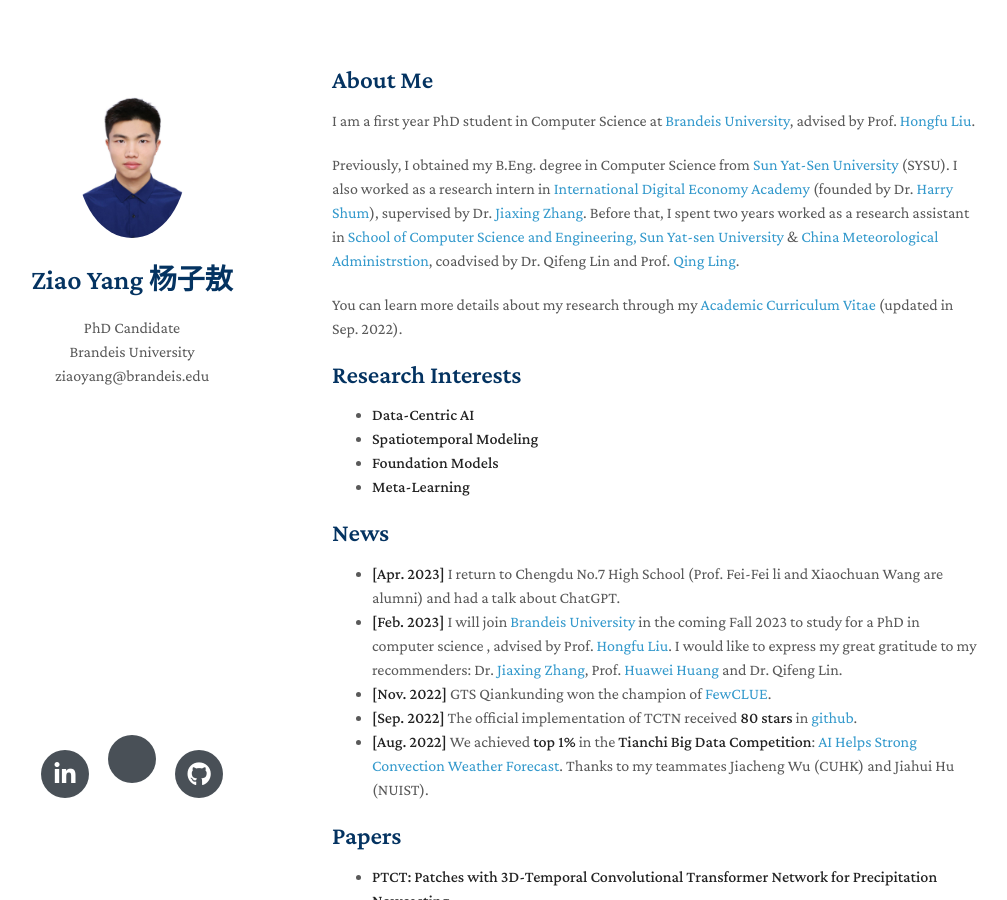
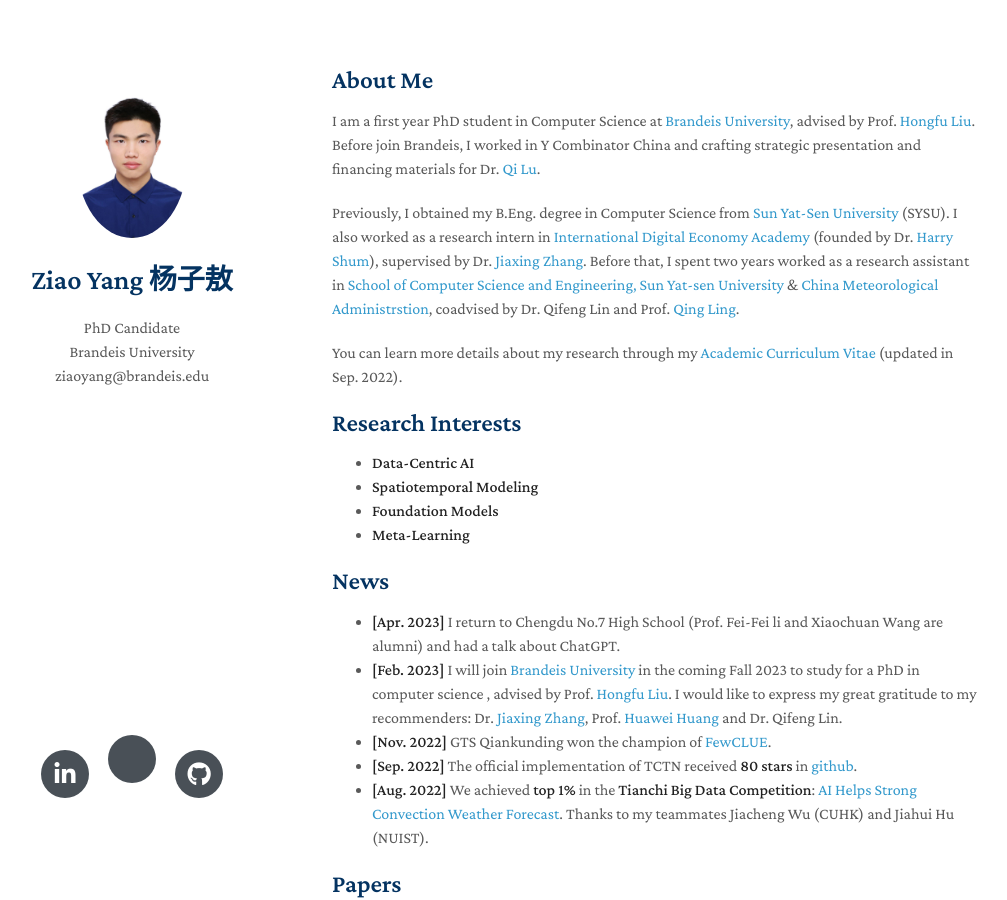
Before and after one commit to yangziao56/homepage, a Jekyll site: the page built from index.md, in a window 1280 px wide and 900 px high. Shown: the whole window, without its empty margins (138-1145 px from the left). Built offline with Jekyll 4.4.1, drawn with Linux system fonts in a browser that asks for light colours; nearby versions of some CDN libraries; a style sheet for code colours, icons or effects is not loaded; our own code applies the rules of GitHub Pages for plain Markdown files.

Commit message:
Update index.md
Signed-off-by: Ziao Yang <70676524+yangziao56@users.noreply.github.com>

```diff
--- a/index.md
+++ b/index.md
@@ -3,7 +3,7 @@
 ---
 
 ## About Me
-I am a first year PhD student in Computer Science at [Brandeis University](https://www.brandeis.edu), advised by Prof. [Hongfu Liu](https://hongfuliu.com).
+I am a first year PhD student in Computer Science at [Brandeis University](https://www.brandeis.edu), advised by Prof. [Hongfu Liu](https://hongfuliu.com). Before join Brandeis, I worked in Y Combinator China and crafting strategic presentation and financing materials for Dr. [Qi Lu](https://en.wikipedia.org/wiki/Qi_Lu_(computer_scientist)).
 
 Previously, I obtained my B.Eng. degree in Computer Science from [Sun Yat-Sen University](https://www.sysu.edu.cn/sysuen/) (SYSU). I also worked as a research intern in [International Digital Economy Academy](https://idea.edu.cn/en/about-idea.html) (founded by Dr. [Harry Shum](https://www.microsoft.com/en-us/research/people/hshum/)), supervised by Dr. [Jiaxing Zhang](https://www.idea.edu.cn/research/ccnl.html). Before that,  I spent two years worked as a research assistant in [School of Computer Science and Engineering, Sun Yat-sen University](https://cse.sysu.edu.cn) & [China Meteorological Administrstion](https://www.cma.gov.cn), coadvised by Dr. Qifeng Lin and Prof. [Qing Ling](http://home.ustc.edu.cn/~qingling/).
 
```
